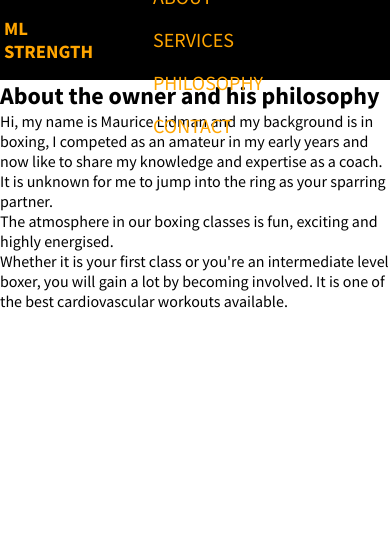
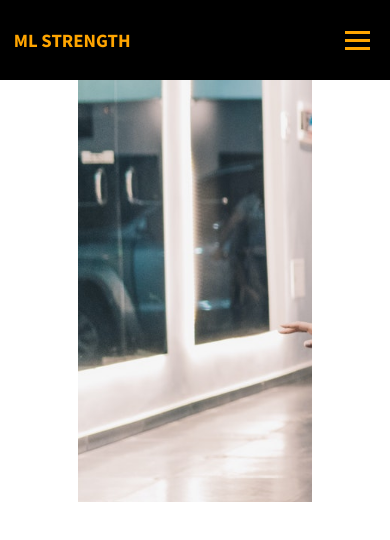
Before and after one commit to PreethaPinto/MLstrength, a plain HTML site: page index.html in a window 390 px wide. Drawn offline with nearby package versions, Linux system fonts and the light colour scheme.

Commit message:
Added banner carousel images and hamburger menu added

```diff
--- a/css/styles.css
+++ b/css/styles.css
@@ -19,6 +19,7 @@ nav {
   display: flex;
   justify-content: space-between;
   align-items: center;
+  padding: 0px 10px;
 }
 
 h1 {
@@ -32,12 +33,7 @@ a {
   text-decoration: none;
 }
 
-/* .nav-links {
-  flex: 1;
-  text-align: right;
-} */
-
-.nav-links ul li {
+.navbar ul li {
   list-style: none;
   display: inline-block;
   padding: 8px 60px;
@@ -45,7 +41,7 @@ a {
   font-size: 20px;
 }
 
-.nav-links ul li::after {
+.navbar ul li::after {
   content: "";
   width: 0%;
   height: 2px;
@@ -55,6 +51,71 @@ a {
   transition: 0.5s;
 }
 
-.nav-links ul li:hover::after {
+.navbar ul li:hover::after {
   width: 100%;
 }
+
+.hamburger {
+  display: none;
+  cursor: pointer;
+}
+
+.bar {
+  display: block;
+  width: 25px;
+  height: 3px;
+  margin: 5px auto;
+  -webkit-transition: all 0.3s ease-in-out;
+  transition: all 0.3s ease-in-out;
+  background-color: orange;
+}
+
+@media (max-width: 820px) {
+  .hamburger {
+    display: block;
+  }
+
+  .hamburger.active .bar:nth-child(2) {
+    opacity: 0;
+  }
+
+  .hamburger.active .bar:nth-child(1) {
+    transform: translateY(8px) rotate(45deg);
+  }
+
+  .hamburger.active .bar:nth-child(3) {
+    transform: translateY(-8px) rotate(-45deg);
+  }
+
+  .nav-menu {
+    position: fixed;
+    left: -100%;
+    top: 70px;
+    gap: 0;
+    flex-direction: column;
+    background-color: black;
+    width: 100%;
+    text-align: center;
+    transition: 0.3s;
+  }
+
+  .nav-item {
+    margin: 16px 0;
+  }
+
+  .nav-menu.active {
+    left: 0;
+  }
+}
+
+.carousel-container img {
+  height: 50vh;
+}
+
+.carousel-container {
+  width: 60%;
+  margin: auto;
+  display: flex;
+  overflow: hidden;
+  /* padding-top: 20px; */
+}
--- a/html/header.html
+++ b/html/header.html
@@ -3,14 +3,19 @@
     <!-- <img src="./images/logo.png" /> -->
     <h1>ML STRENGTH</h1>
 
-    <div class="nav-links">
-      <ul>
-        <li><a href="/index.html">HOME</a></li>
-        <li><a href="/html/about.html">ABOUT</a></li>
-        <li><a href="/html/services.html">SERVICES</a></li>
-        <li><a href="/html/philosophy.html">PHILOSOPHY</a></li>
-        <li><a href="/html/contact.html">CONTACT</a></li>
+    <nav class="navbar">
+      <ul class="nav-menu">
+        <li class="nav-item"><a href="/index.html">HOME</a></li>
+        <li class="nav-item"><a href="/html/about.html">ABOUT</a></li>
+        <li class="nav-item"><a href="/html/services.html">SERVICES</a></li>
+        <li class="nav-item"><a href="/html/philosophy.html">PHILOSOPHY</a></li>
+        <li class="nav-item"><a href="/html/contact.html">CONTACT</a></li>
       </ul>
+      <div class="hamburger">
+        <span class="bar"></span>
+        <span class="bar"></span>
+        <span class="bar"></span>
+      </div>
     </div>
   </nav>
 </section>
--- a/index.html
+++ b/index.html
@@ -11,31 +11,22 @@
       rel="stylesheet"
     />
     <link rel="stylesheet" type="text/css" href="./css/styles.css" />
+    <script type="text/javascript" src="./javascript/script.js"></script>
     <title>ML Strength</title>
   </head>
 
   <body>
     <div id="header"></div>
 
-    <div>
-      <h2>About the owner and his philosophy</h2>
-      <p>
-        Hi, my name is Maurice Lidman and my background is in boxing, I competed
-        as an amateur in my early years and now like to share my knowledge and
-        expertise as a coach. It is unknown for me to jump into the ring as your
-        sparring partner.
-      </p>
-      <p>
-        The atmosphere in our boxing classes is fun, exciting and highly
-        energised.
-      </p>
-      <p>
-        Whether it is your first class or you're an intermediate level boxer,
-        you will gain a lot by becoming involved. It is one of the best
-        cardiovascular workouts available.
-      </p>
+    <div class="carousel">
+      <figure class="carousel-container">
+        <img src="/images/image4.jpeg" />
+        <img src="/images/image3.jpeg" />
+        <img src="/images/image2.jpeg" />
+        <img src="/images/image5.jpeg" />
+        <img src="/images/image4.jpeg" />
+      </figure>
     </div>
-    <div id="footer"></div>
   </body>
 
   <script
--- /dev/null
+++ b/javascript/script.js
@@ -0,0 +1,13 @@
+const hamburger = document.querySelector(".hamburger");
+const navMenu = document.querySelector(".nav-menu");
+
+hamburger.addEventListener("click", () => {
+    hamburger.classList.toggle("active");
+    navMenu.classList.toggle("active");
+})
+
+document.querySelectorAll(".nav-linkl").forEach(n => n.
+addEventListener("click", () => {
+    hamburger.classList.remove("active");
+    navMenu.classList.remove("active");
+}))
```
Also changed, not shown: images/image1.jpeg (added), images/image2.jpeg (added), images/image3.jpeg (added), images/image4.jpeg (added), images/image5.jpeg (added), images/pexels-william-choquette-1954524.jpg (added), images/pexels-yan-krukov-8436597.jpg (added).
